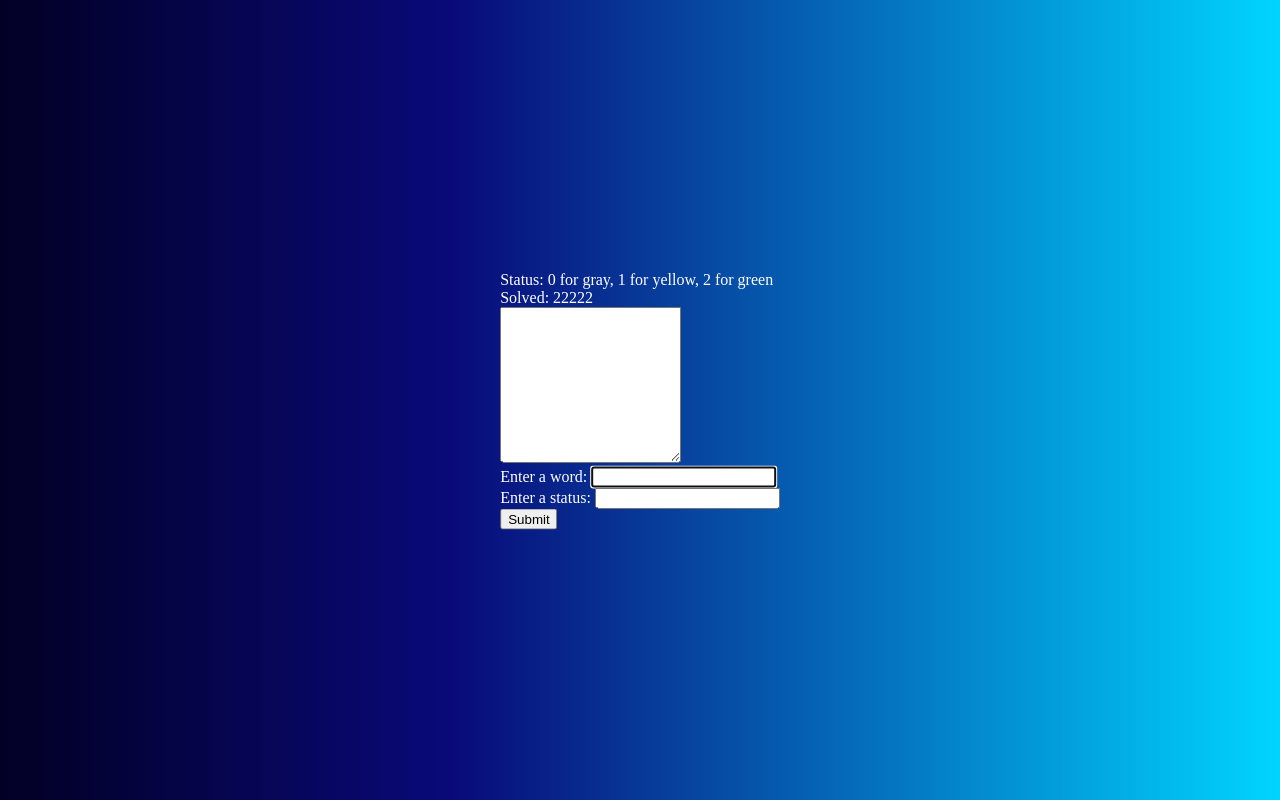
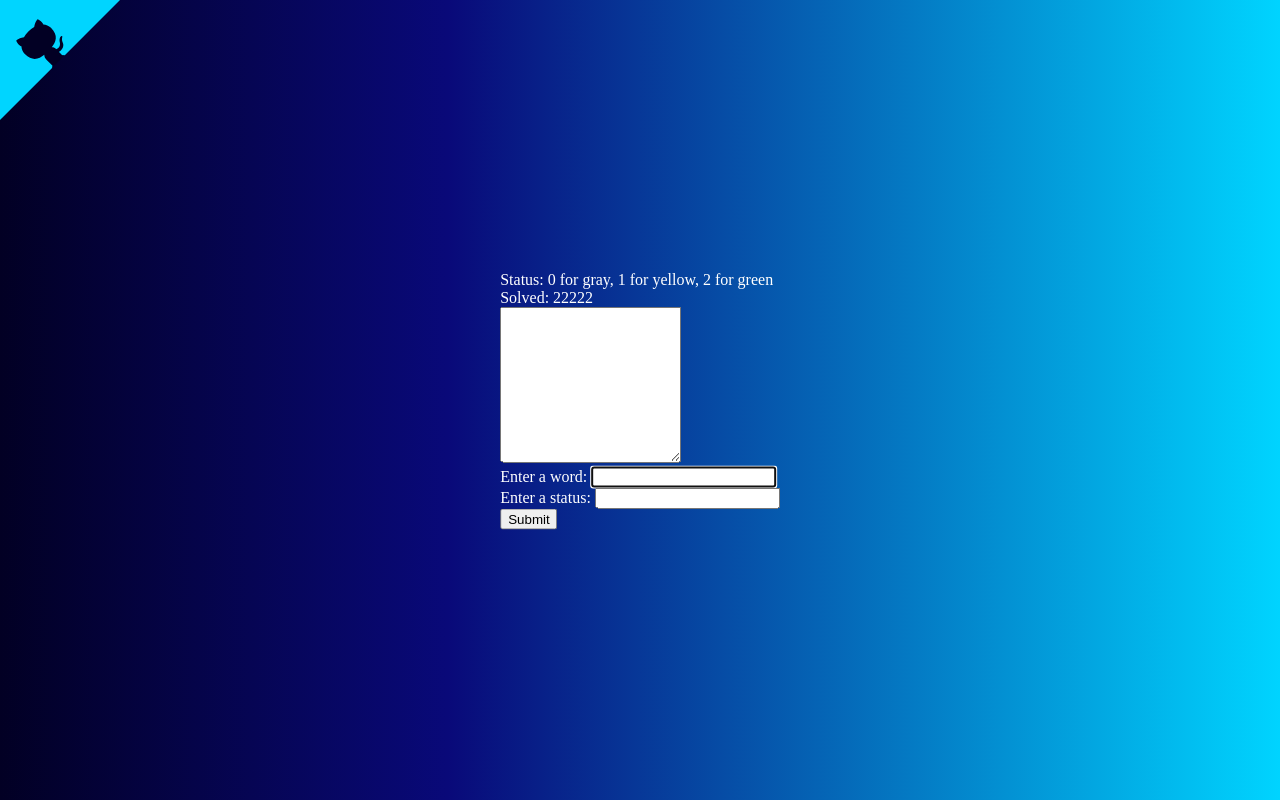
Before and after one commit to mecaneer23/wordle, a plain HTML site: page index.html in a window 1280 px wide. Drawn offline with Linux system fonts and the light colour scheme.

Commit message:
add github button

```diff
--- a/index.html
+++ b/index.html
@@ -19,10 +19,65 @@
             background-image: linear-gradient(90deg, rgba(2, 0, 36, 1) 0%, rgba(9, 9, 121, 1) 35%, rgba(0, 212, 255, 1) 100%);
             color: white;
         }
+
+        .github-corner {
+            height: 15vh;
+            width: 15vh;
+            color: rgb(2, 0, 36);
+            fill: rgb(0, 213, 255);
+            position: absolute;
+            top: 0;
+            border: 0;
+            left: 0;
+            transform: scale(-1, 1);
+        }
+
+        .github-corner:hover .octo-arm {
+            animation: octocat-wave 560ms ease-in-out
+        }
+
+        @keyframes octocat-wave {
+
+            0%,
+            100% {
+                transform: rotate(0)
+            }
+
+            20%,
+            60% {
+                transform: rotate(-25deg)
+            }
+
+            40%,
+            80% {
+                transform: rotate(10deg)
+            }
+        }
+
+        @media (max-width:500px) {
+            .github-corner:hover .octo-arm {
+                animation: none
+            }
+
+            .github-corner .octo-arm {
+                animation: octocat-wave 560ms ease-in-out
+            }
+        }
     </style>
 </head>
 
 <body>
+    <a href="https://github.com/mecaneer23/wordle" class="github-corner"
+        aria-label="View source on GitHub"><svg viewBox="0 0 250 250" aria-hidden="true">
+            <path d="M0,0 L115,115 L130,115 L142,142 L250,250 L250,0 Z"></path>
+            <path
+                d="M128.3,109.0 C113.8,99.7 119.0,89.6 119.0,89.6 C122.0,82.7 120.5,78.6 120.5,78.6 C119.2,72.0 123.4,76.3 123.4,76.3 C127.3,80.9 125.5,87.3 125.5,87.3 C122.9,97.6 130.6,101.9 134.4,103.2"
+                fill="currentColor" style="transform-origin: 130px 106px;" class="octo-arm"></path>
+            <path
+                d="M115.0,115.0 C114.9,115.1 118.7,116.5 119.8,115.4 L133.7,101.6 C136.9,99.2 139.9,98.4 142.2,98.6 C133.8,88.0 127.5,74.4 143.8,58.0 C148.5,53.4 154.0,51.2 159.7,51.0 C160.3,49.4 163.2,43.6 171.4,40.1 C171.4,40.1 176.1,42.5 178.8,56.2 C183.1,58.6 187.2,61.8 190.9,65.4 C194.5,69.0 197.7,73.2 200.1,77.6 C213.8,80.2 216.3,84.9 216.3,84.9 C212.7,93.1 206.9,96.0 205.4,96.6 C205.1,102.4 203.0,107.8 198.3,112.5 C181.9,128.9 168.3,122.5 157.7,114.1 C157.9,116.9 156.7,120.9 152.7,124.9 L141.0,136.5 C139.8,137.7 141.6,141.9 141.8,141.8 Z"
+                fill="currentColor" class="octo-body"></path>
+        </svg>
+    </a>
     <div id="center">
         <div>Status: 0 for gray, 1 for yellow, 2 for green<br />Solved: 22222</div>
         <textarea id="remaining_output" cols="20" rows="10" readonly></textarea>
```
